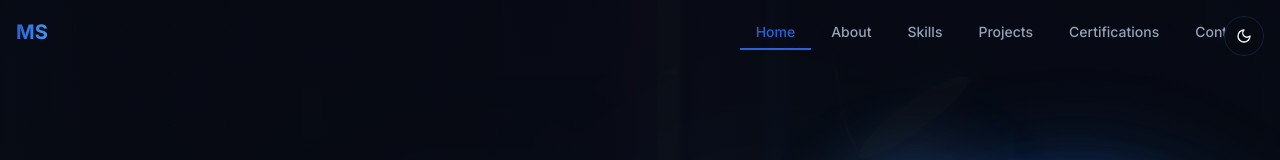
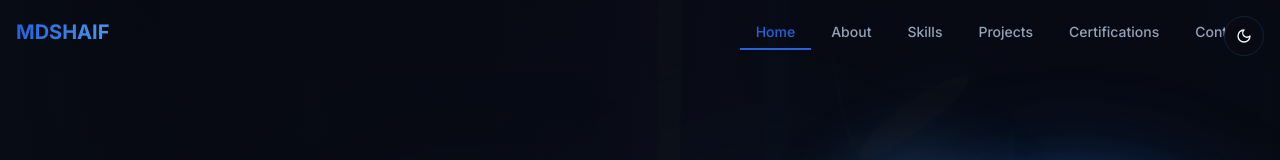
Before and after one commit to Shaifudeen007/New-Portfolio, a React (Vite) app: page / in a window 1280 px wide. Shown: the top 160 px of the page. Built offline with nearby package versions, Linux system fonts and the light colour scheme.

Commit message:
Refactor: Change nav bar text

```diff
--- a/src/components/Navigation.tsx
+++ b/src/components/Navigation.tsx
@@ -68,7 +68,7 @@ const Navigation = () => {
               }}
               className="text-xl font-bold gradient-text hover:opacity-80 transition-opacity"
             >
-              MS
+              MDSHAIF
             </a>
 
             {/* Desktop Navigation */}
```
